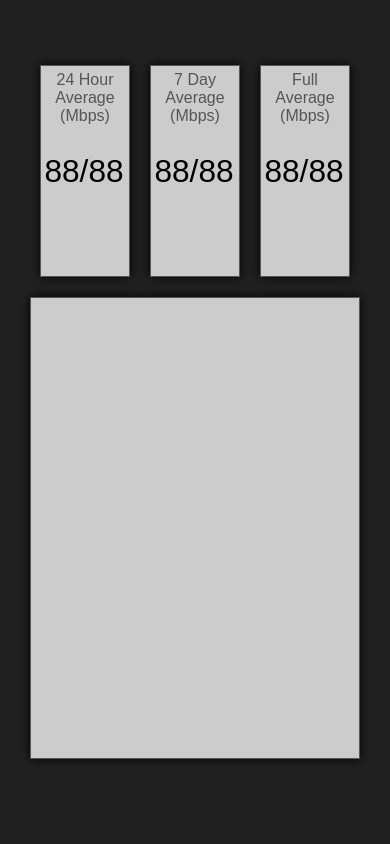
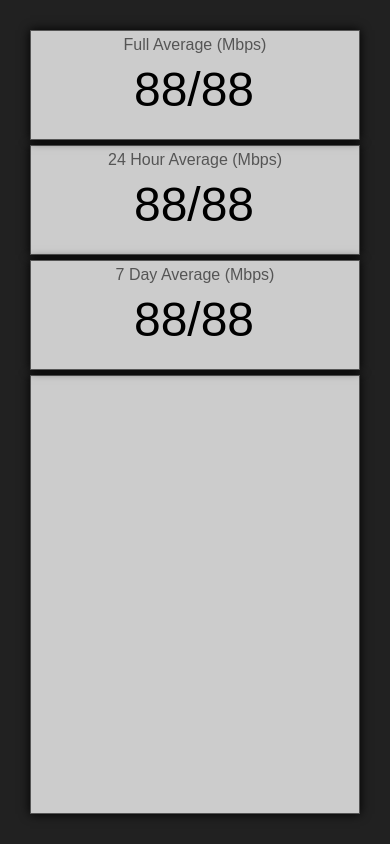
Before and after one commit to brianhoward/Internet-Speed-Monitor, a website: page public/index.html in a window 390 px wide. Drawn offline with Linux system fonts and the light colour scheme; no server answers.

Commit message:
CSS Update

```diff
--- a/public/index.html
+++ b/public/index.html
@@ -7,7 +7,6 @@
 	<script type="text/javascript" src="lib/chart.js"></script>
 </head>
 <body>
-	<div id="cardContainer">
 	<!-- 24h Average Download / Upload -->
 	<div class="card">
 		<div class="cardName">24 Hour Average (Mbps)</div>
@@ -35,7 +34,6 @@
 			<div class="ulF">88</div>
 		</div>
 	</div>
-	</div>
 	<!-- 7 Day Download / Upload Graph -->
 	<div id="chartContainer">
 		<canvas id="chart" style="width:100%;height:100%;"></canvas>
--- a/public/stylesheet.css
+++ b/public/stylesheet.css
@@ -1,18 +1,23 @@
+*, :after, :before {
+    box-sizing: border-box;
+}
+
 body {
 	background-color: #212121;
     font-size: 16px;
     font-family: sans-serif;
-	box-sizing: border-box;
     padding: 30px 30px;
     margin: 0;
     height: 100vh;
     max-height: 100vh;
     width: 100vw;
     max-width: 100vw;
-	display: flex;
-	flex-direction: column;
-	justify-content: center;
-	overflow: hidden;
+    display: grid;
+    grid-template-columns: auto;
+    grid-template-rows: auto 1fr;
+    grid-column-gap: 30px;
+    grid-row-gap: 30px;
+    grid-template-areas: "card0 card1 card2" "chart chart chart";
 }
 
 .card {
@@ -23,13 +28,19 @@ body {
 	padding: 5px;
 	position: relative;
 	box-shadow: 0 0 10px #000000;
-	margin: 0 10px;
+	margin: 0 0;
 }
 
-div#cardContainer {
-	display: flex;
-	flex-direction: row;
-	justify-content: space-evenly;
+.card:nth-of-type(0) {
+    grid-area: card0;
+}
+
+.card:nth-of-type(1) {
+    grid-area: card1;
+}
+
+.card:nth-of-type(2) {
+    grid-area: card2;
 }
 
 .card_text {
@@ -42,6 +53,7 @@ div#cardContainer {
 	font-size: calc(4vw + 1em);
 	position: absolute;
 	top: 0;
+	padding-top: 8px;
 }
 
 .cardName {
@@ -54,7 +66,25 @@ div#cardContainer {
 	border: 1px solid #555555;
 	padding: 5px;
 	box-shadow: 0 0 10px #000000;
-	margin: 20px 0;
+	margin: 0 0;
 	height: 100%;
-	max-height: 450px;
+	width: 100%;
+    grid-area: chart;
 }
+
+@media (max-width: 800px) {
+    body {
+        grid-template-areas: "card0" "card1" "card2" "chart";
+        grid-template-rows: auto auto auto 1fr;
+        grid-row-gap: 5px;
+        grid-column-gap: 5px;
+    }
+
+    .card {
+        max-height: 110px;
+    }
+
+    .card_text {
+        font-size: 3em;
+    }
+}
```
Lines whose indentation alone changed are shown as unchanged.
